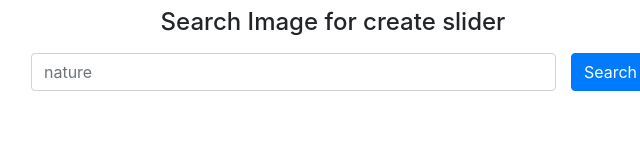
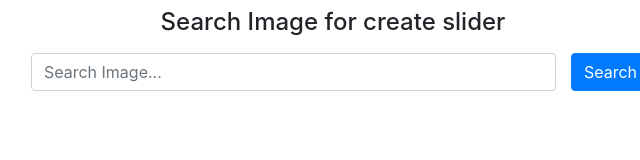
Before and after one commit to tanvirhossain88221/Assignment_06-Fancy_Slider, a plain HTML site: page index.html in a window 1280 px wide. Shown: the full height of the page, 307-947 px from the left. Drawn offline with nearby package versions, Linux system fonts and the light colour scheme.

Commit message:
add some info

```diff
--- a/index.html
+++ b/index.html
@@ -2,7 +2,7 @@
 <html lang="en">
 
 <head>
-  <title>Title</title>
+  <title>Fancy Slider</title>
   <!-- Required meta tags -->
   <meta charset="utf-8">
   <meta name="viewport" content="width=device-width, initial-scale=1, shrink-to-fit=no">
@@ -20,7 +20,7 @@
     <h4 class="mt-2 text-center">Search Image for create slider</h4>
     <div class="form-inline mt-3 d-flex justify-content-center">
       <div class="input-group col-md-6 mb-2">
-        <input type="text" class="form-control" id="search" placeholder="nature">
+        <input type="text" class="form-control" id="search" placeholder="Search Image...">
       </div>
       <button type="button" id="search-btn" class="btn btn-primary mb-2">Search</button>
     </div>
```
